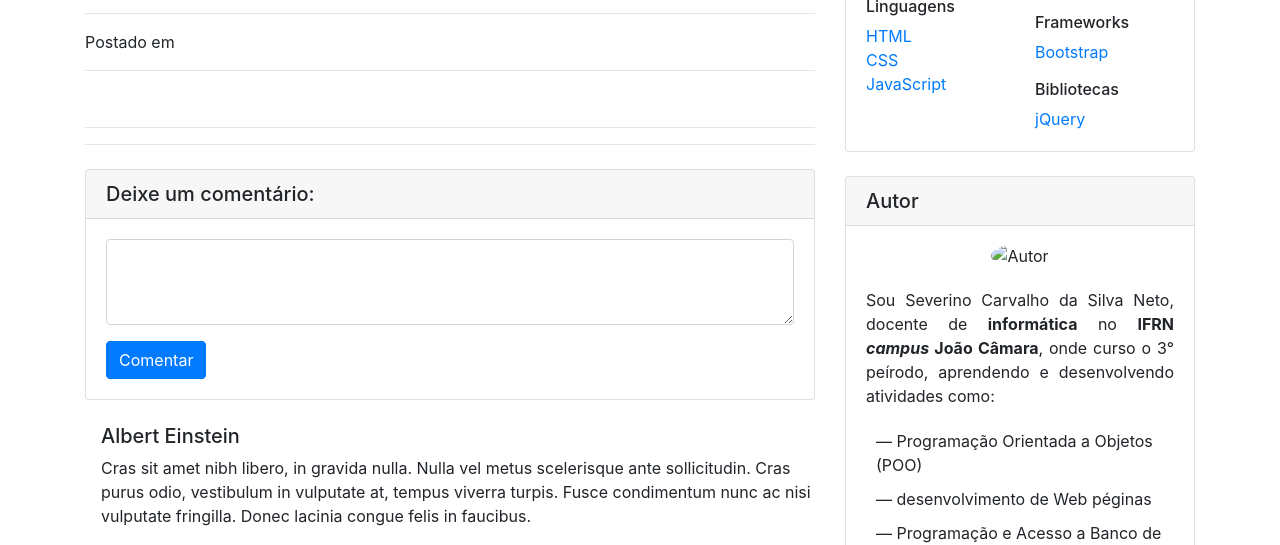
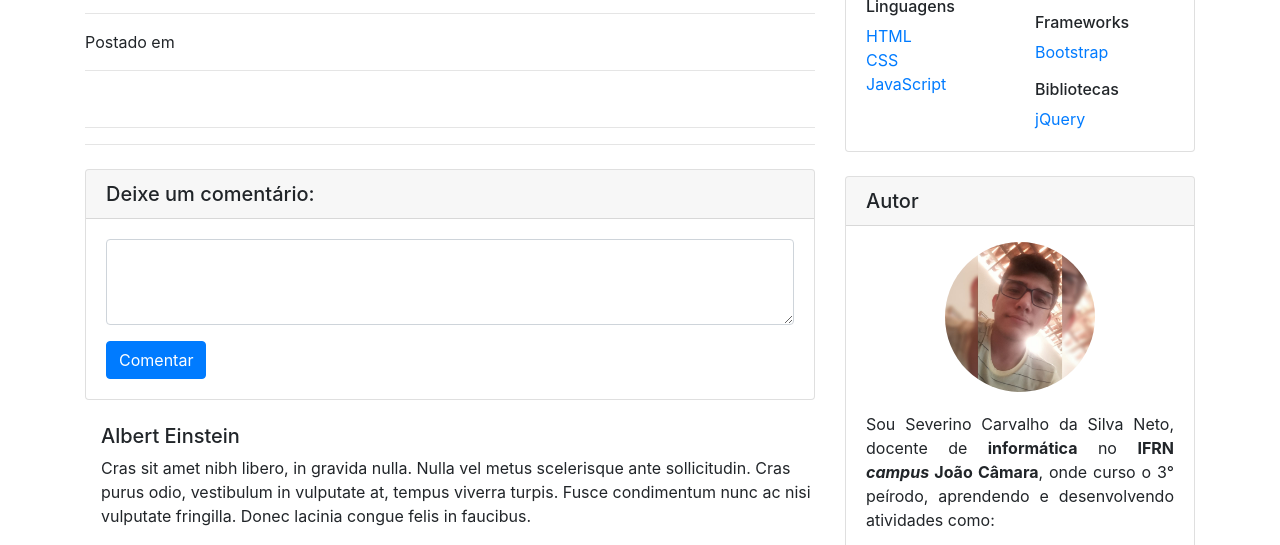
Before and after one commit to severino-carvalho/blog-pessoal, a plain HTML site: page html/posts.html in a window 1280 px wide. Shown: the part 217-762 px from the top of the page. Drawn offline with nearby package versions, Linux system fonts and the light colour scheme; the site is published under a folder, as on GitHub Pages, so addresses that start at the root find nothing; no server answers.

Commit message:
Update na imagem do autor

```diff
--- a/html/posts.html
+++ b/html/posts.html
@@ -180,7 +180,7 @@
           <h5 class="card-header" id="header-autor">Autor</h5>
           <div id="body-autor">
             <div class="autor">
-              <img src="/img/netin.jpeg" width="150px" alt="Autor" class="rounded-circle" />
+              <img src="../img/netin.jpeg" width="150px" alt="Autor" class="rounded-circle" />
             </div>
             <div class="card-body">
               <p class="text-justify">Sou Severino Carvalho da Silva Neto, docente de <b>informática</b> no <b>IFRN
```
